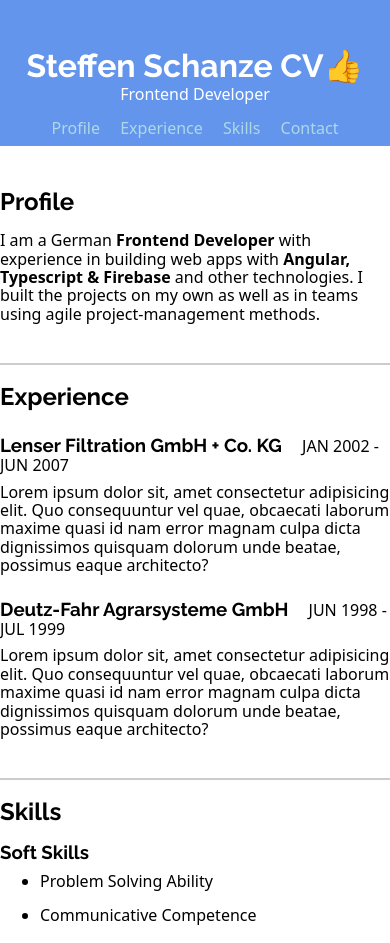
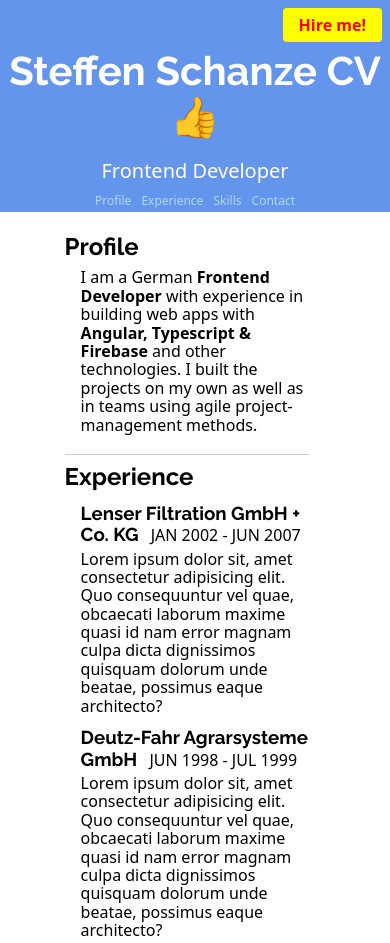
Before and after one commit to steffenjoachim/cv-setup, a plain HTML site: page index.html in a window 390 px wide. Shown: the top 943 px of the page. Drawn offline with nearby package versions, Linux system fonts and the light colour scheme.

Commit message:
media queries added

```diff
--- a/index.html
+++ b/index.html
@@ -21,14 +21,19 @@
 
 <body>
     <header class="header">
-        <h1>Steffen Schanze CV</h1>
-        <p>Frontend Developer</p>
+        <div class="header-group">
+            <h1>Steffen Schanze CV</h1>
+            <p class="profession">Frontend Developer</p>
+        </div>
         <nav>
             <a class="nav-link" href="#profile">Profile</a>
             <a class="nav-link" href="#experience">Experience</a>
             <a class="nav-link" href="#skills">Skills</a>
             <a class="nav-link" href="#contact">Contact</a>
         </nav>
+        <aside>
+            Hire me!
+        </aside>
     </header>
     <main class="main">
         <article>
@@ -88,7 +93,7 @@
             <ol>
                 <li>
                     <a class="contact-link" href="mailto:steffenjoachim.schanze@gmail.com">
-                        Email: steffenjoachim.schanze@gmail.com</a>
+                        Email: steffen.schanze@web.d</a>
                 </li>
                 <li>
                     <a class="contact-link" href="tel:+4917634394501">
--- a/style.css
+++ b/style.css
@@ -5,14 +5,24 @@
 
 html {
     font-family: Arial, Helvetica, sans-serif;
+    font-size: 8px;
 }
 
 h1, h2, h3 {
     font-family: 'Raleway', 'Lucida Sans Unicode', 'Lucida Grande', 'Lucida Sans', Arial, sans-serif;
 }
 
+.header-group {
+  font-size: 5rem;
+}
+
 h1 {
-    padding-top: 24px;
+  font-size: 1em;
+  padding-top: 4.5rem;
+}
+
+.profession {
+  font-size: 0.5em;
 }
 
 h1::after {
@@ -20,15 +30,17 @@ h1::after {
 }
 
 h2 {
-    padding-top: 18px;
+    padding-top: 1.125rem;
+    position: relative;
+    left: -2rem;
 }
 
 h3 {
-    padding-top: 16px;
+    padding-top: 1.125rem;
 }
 
 header, main {
-    padding: 24px 0 8px 0;
+    padding: 1.5rem 0 0.5rem 0;
 }
 
 
@@ -36,38 +48,54 @@ header, main {
     text-align: center;
     background-color: cornflowerblue;
     color: white;
+    position: relative;
+}
+
+aside {
+  position: absolute;
+  background-color: yellow;
+  top: 1rem;
+  right: 1rem;
+  padding: 1rem 2rem;
+  border-radius: 0.5rem;
+  color: red;
+  font-weight: bold;
+  font-size: 2em;
 }
 
 .profile-paragraph {
-    padding-top: 16px;
+    padding-top: 1rem;
 }
 
 .main {
-    max-width: 800px;
+    max-width: 25ch;
     margin: 0 auto;
+    font-size: 2rem;
   }
 
   li {
-    padding: 8px 0;
+    padding: 0.5rem 0;
   }
 
   nav {
-    padding-top: 16px;
+    padding-top: 1rem;
   }
 
   a {
     text-decoration: none;
   }
 
+ a:hover {
+    color:blue;
+    cursor: pointer;
+  }
+
   a:active {
     color: white;
   }
 
- a:hover {
-    color:blue
-  }
-
   .nav-link {
+    font-size: 1.5rem;
     color: lightblue;
   }
 
@@ -76,11 +104,11 @@ header, main {
   }
 
   article + article {
-    margin-top: 40px;
+    margin-top: 2.5rem;
   }
 
   a + a {
-    padding-left: 16px;
+    padding-left: 1rem;
   }
 
   /* article:nth-child(2), article:nth-child(3) , article:nth-child(4) {
@@ -88,8 +116,17 @@ header, main {
   }
   oder einfacher: */
 
-  main > article:not(:first-child) {
-    border-top: 2px solid rgba(0, 0, 0, .2);
+  .main > article:not(:first-child) {
+    position: relative;
+}
+
+.main > article:not(:first-child)::before {
+    content: '';
+    position: absolute;
+    top: 0;
+    left: -2rem; /* Verschiebt die Linie nach links, passend zur h2 */
+    width: calc(100% + 2rem); /* Erweitert die Linie, damit sie die volle Breite des Artikels abdeckt */
+    border-top: 0.2rem solid rgba(0, 0, 0, .2);
 }
 
 
@@ -103,5 +140,44 @@ header, main {
   }
 
   h3 + p {
-    padding-left: 16px;
+    padding-left: 1rem;
   }
+
+
+  /* responsive design: */
+
+  @media screen and (min-width: 768px) {
+    html {
+      font-size: 12px;
+    }
+
+    .main {
+      max-width: 50ch;
+      font-size: 1.5rem;
+    }
+
+    article + article {
+      margin-top: 3rem;
+    }
+  }
+
+  @media screen and (min-width: 992px) {
+    html {
+      font-size: 16px;
+    }
+
+    .main {
+      max-width: 65ch;
+      font-size: 1rem;
+    }
+
+    aside {
+      position: fixed;
+    }
+  }
+
+  @media print {
+    nav, aside {
+      visibility: hidden;
+    }
+  }
```
